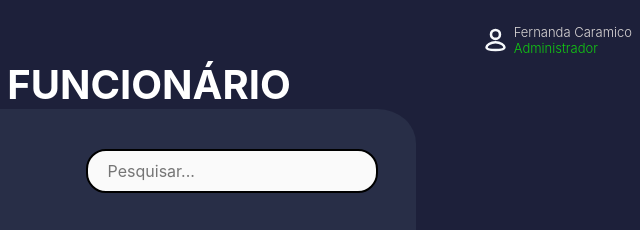
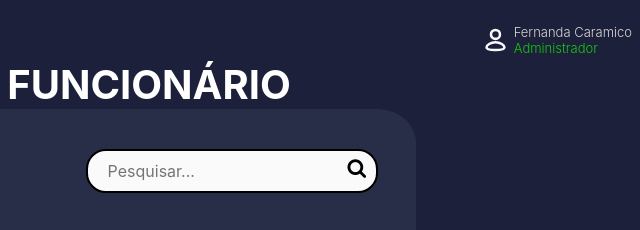
Before and after one commit to Noctoramento/Site-Institucional, a website: page Site/web-data-viz/public/dashboard/cadastroFuncionario.html in a window 1280 px wide. Shown: the top 230 px of the page, 608-1248 px from the left. Drawn offline with Linux system fonts and the light colour scheme; a web font is replaced by a local one.

Commit message:
ajuste na lupa dentro das inputs

```diff
--- a/Site/web-data-viz/public/css/cadastroFuncionario.css
+++ b/Site/web-data-viz/public/css/cadastroFuncionario.css
@@ -104,7 +104,7 @@ li {
     border-radius: 5%;
 }
 
-.btn-inp{
+.btn-inp {
     width: 90%;
     padding: 40px;
     display: flex;
@@ -127,7 +127,9 @@ li {
     border-color: #00977d;
 } */
 
-.pesquisar {
+input {
+    border: #ddd solid 1px;
+    float: left;
     background-color: #fafafa;
     border: 2px solid #000000;
     border-radius: 20px;
@@ -135,6 +137,18 @@ li {
     padding: 10px 20px;
     font-size: 16px;
     transition: background-color 0.3s, border-color 0.3s;
+}
+
+#lupa {
+    float: left;
+    margin: 9px 0px 0px -30px;
+    cursor: pointer
+}
+
+#lupa:after {
+    font-family: FontAwesome;
+    font-size: 20px;
+    content: "\f002"
 }
 
 .tabela {
--- a/Site/web-data-viz/public/css/cadastroMaquina.css
+++ b/Site/web-data-viz/public/css/cadastroMaquina.css
@@ -127,7 +127,9 @@ li {
     border-color: #00977d;
 } */
 
-.pesquisar {
+input {
+    border: #ddd solid 1px;
+    float: left;
     background-color: #fafafa;
     border: 2px solid #000000;
     border-radius: 20px;
@@ -135,6 +137,18 @@ li {
     padding: 10px 20px;
     font-size: 16px;
     transition: background-color 0.3s, border-color 0.3s;
+}
+
+#lupa {
+    float: left;
+    margin: 9px 0px 0px -30px;
+    cursor: pointer
+}
+
+#lupa:after {
+    font-family: FontAwesome;
+    font-size: 20px;
+    content: "\f002"
 }
 
 .tabela {
--- a/Site/web-data-viz/public/dashboard/cadastroFuncionario.html
+++ b/Site/web-data-viz/public/dashboard/cadastroFuncionario.html
@@ -7,6 +7,8 @@
   <title>Noctoramento | Cadastro Funcionario</title>
   <link rel="stylesheet" href="../css/cadastroFuncionario.css">
   <link rel="icon" href="../assets/Imagens/Logo Verde água neon.png">
+  <link rel='stylesheet' href='//cdnjs.cloudflare.com/ajax/libs/font-awesome/4.2.0/css/font-awesome.min.css'
+    type='text/css'>
 
 </head>
 
@@ -105,7 +107,10 @@
       <div class="container">
         <div class="btn-inp">
           <button class="cadastrarFuncionario">Cadastrar Funcionários</button>
-          <input type="text" class="pesquisar" placeholder="Pesquisar...">
+          <div class="pesquisar">
+            <input type="text" placeholder="Pesquisar..."/>
+            <div id="lupa" onclick="alert('ok :')"></div>
+          </div>
         </div>
         <table class="tabela">
           <thead>
```
Also changed, not shown: Site/web-data-viz/public/dashboard/cadastroMaquina.html (+5 -1 lines).
